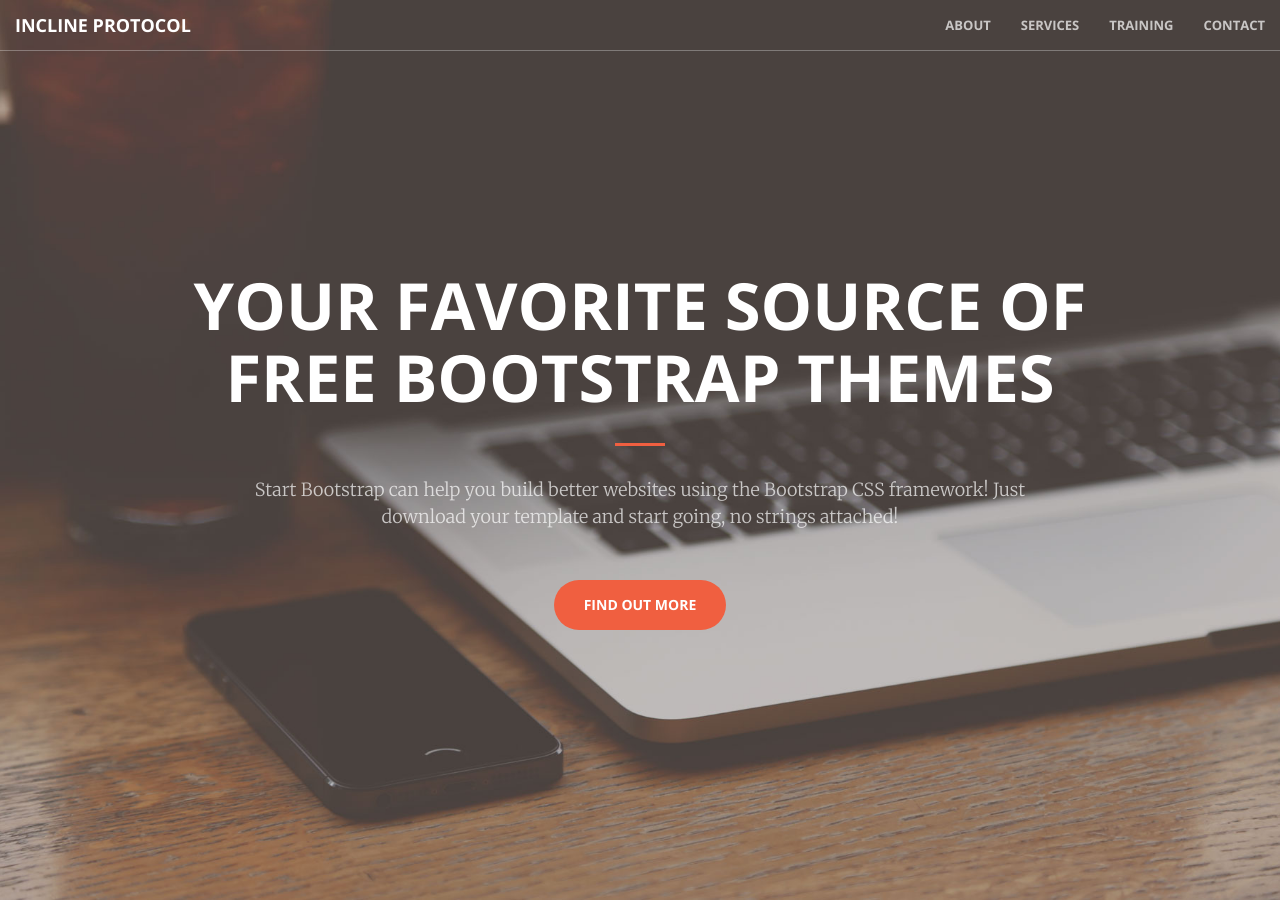
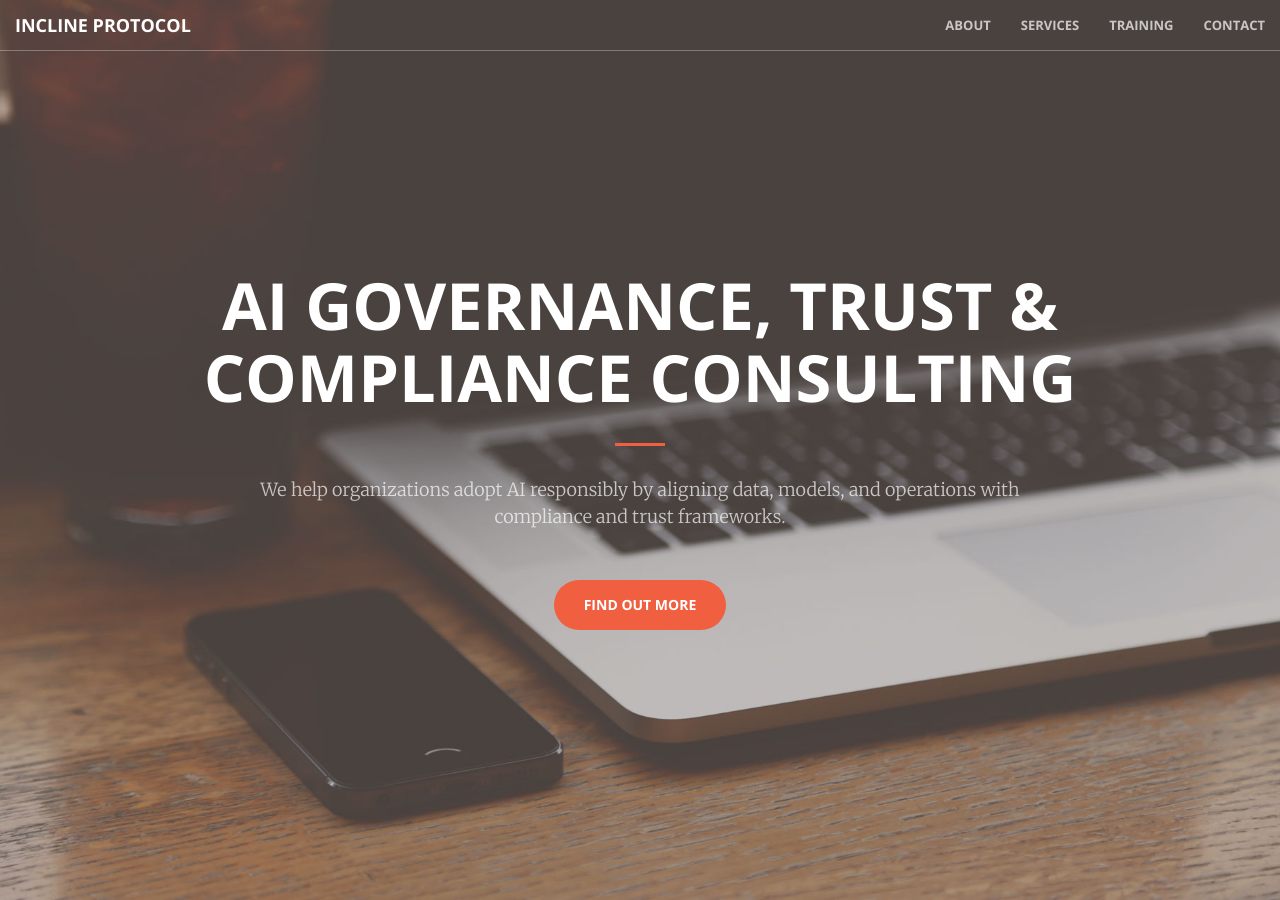
Before and after one commit to incline89451/data-ai-portfolio, a Jekyll site: the page built from index.html, in a window 1280 px wide and 900 px high. Built offline with Jekyll 4.4.1, drawn with Linux system fonts in a browser that asks for light colours.

Commit message:
Update header.html

```diff
--- a/_includes/header.html
+++ b/_includes/header.html
@@ -1,9 +1,9 @@
 <header>
     <div class="header-content">
         <div class="header-content-inner">
-            <h1>Your Favorite Source of Free Bootstrap Themes</h1>
+            <h1>AI Governance, Trust & Compliance Consulting</h1>
             <hr>
-            <p>Start Bootstrap can help you build better websites using the Bootstrap CSS framework! Just download your template and start going, no strings attached!</p>
+            <p>We help organizations adopt AI responsibly by aligning data, models, and operations with compliance and trust frameworks.</p>
             <a href="#about" class="btn btn-primary btn-xl page-scroll">Find Out More</a>
         </div>
     </div>
```
